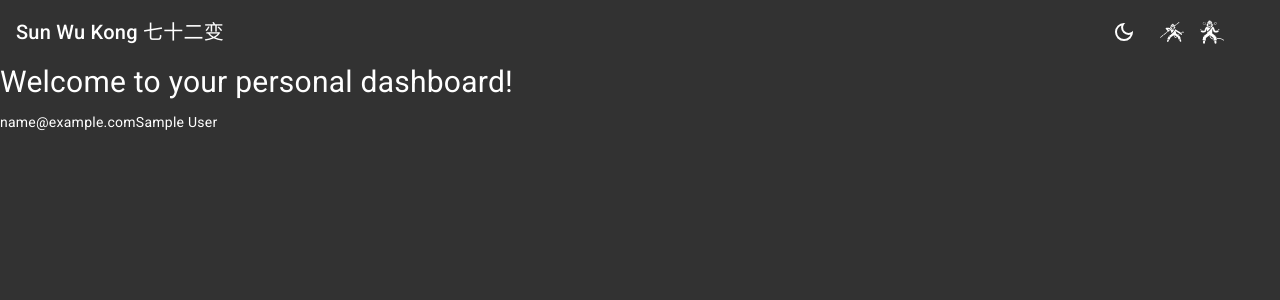
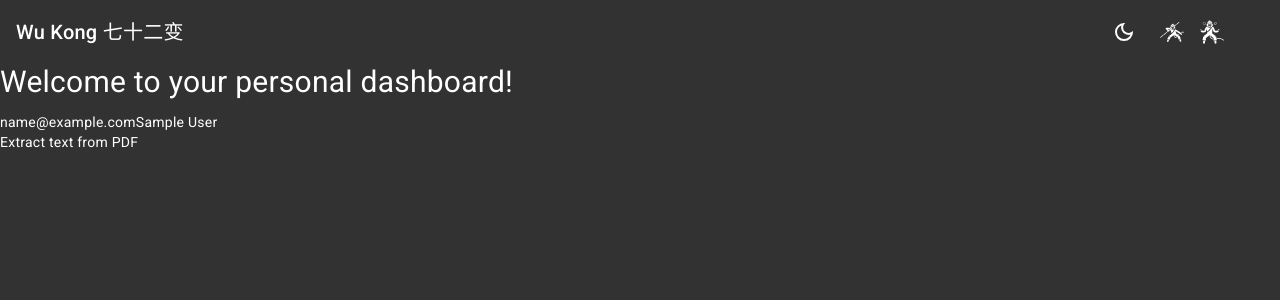
Before and after one commit to allenaxie/one-step, an Angular app: page /dashboard in a window 1280 px wide. Shown: the top 300 px of the page. Built offline with nearby package versions, Linux system fonts and the light colour scheme; sample sign-in values are in the browser's storage.

Commit message:
feat: update Sun Wu Kong to Wu Kong

```diff
--- a/src/app/core/components/navigation/navigation-bar.component.html
+++ b/src/app/core/components/navigation/navigation-bar.component.html
@@ -1,5 +1,5 @@
 <mat-toolbar class="items-center w-full" id="app-navigation-bar">
-  <a routerLink="/" class="grow">Sun Wu Kong 七十二变</a>
+  <a routerLink="/" class="grow">Wu Kong 七十二变</a>
   <div class="action-btns-container flex justify-end mx-8">
     <button
       class="icon-button mx-4 flex items-center"
@@ -16,6 +16,7 @@
     </button>
     <button
       class="icon-button mx-2 flex items-center"
+      *ngIf="user"
       (click)="dashboardClick()"
       matTooltip="Dashboard"
     >
--- a/src/app/modules/dashboard/dashboard/dashboard.component.html
+++ b/src/app/modules/dashboard/dashboard/dashboard.component.html
@@ -2,4 +2,9 @@
   <p class="text-black text-3xl">Welcome to your personal dashboard!</p>
   <span>{{ user?.email }}</span>
   <span>{{ user?.name }}</span>
+  <div class="features-container">
+    <div>
+      <span>Extract text from PDF</span>
+    </div>
+  </div>
 </div>
--- a/src/index.html
+++ b/src/index.html
@@ -2,7 +2,7 @@
 <html lang="en">
   <head>
     <meta charset="utf-8" />
-    <title>Sun Wu Kong</title>
+    <title>Wu Kong</title>
     <base href="/" />
     <meta name="viewport" content="width=device-width, initial-scale=1" />
     <link
```
